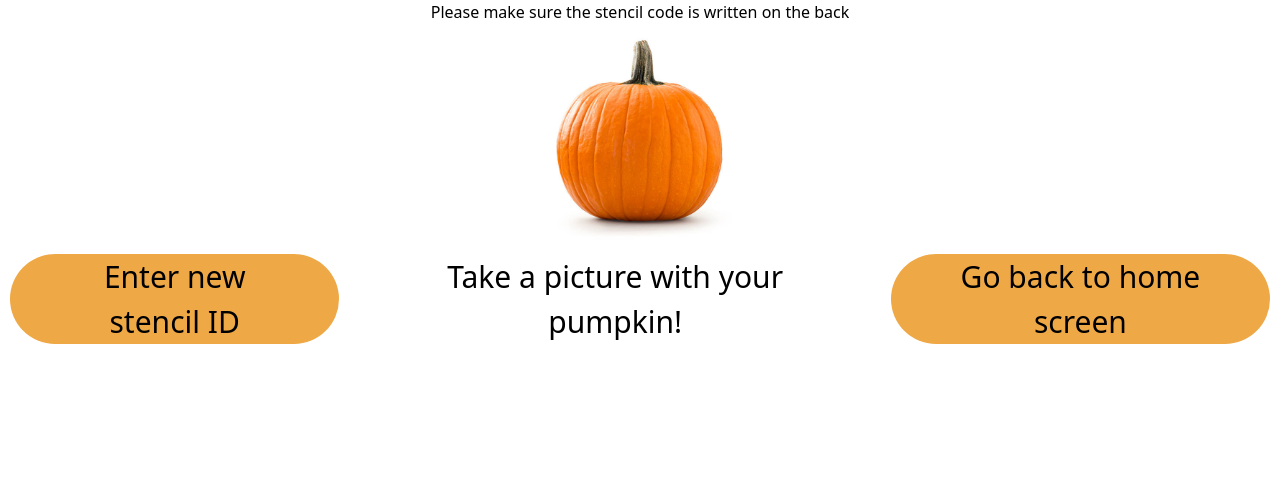
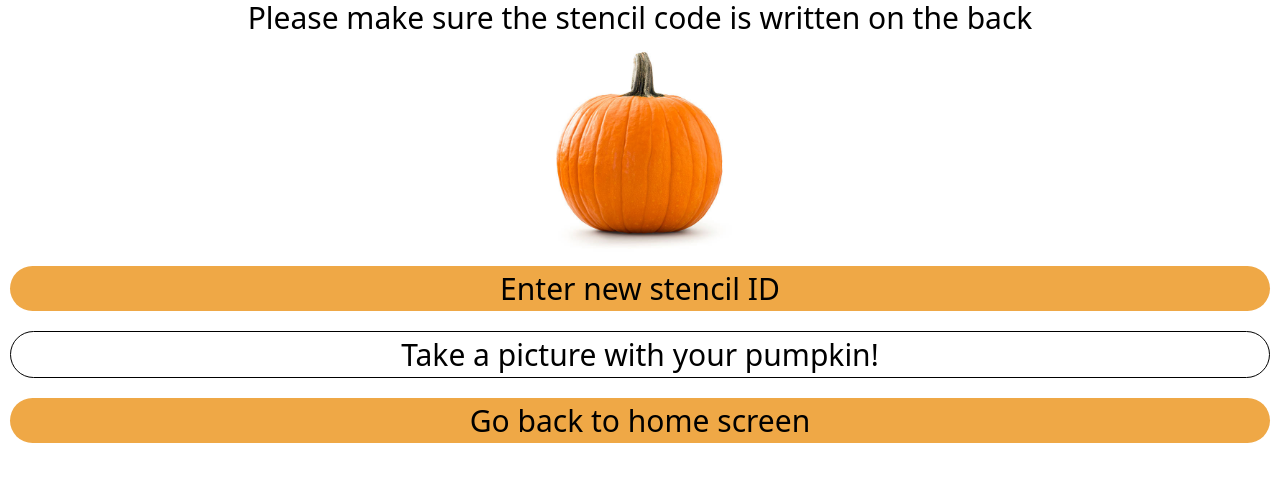
Before and after one commit to kygoben/GourdGuardian, a Next.js app in the folder Frontend/: page /volunteer/end in a window 1280 px wide. Shown: the top 482 px of the page. Built offline with nearby package versions, Linux system fonts and the light colour scheme.

Commit message:
client demo

```diff
--- a/Frontend/src/pages/volunteer/end.js
+++ b/Frontend/src/pages/volunteer/end.js
@@ -12,8 +12,8 @@ function end() {
   };
 
   return (
-    <div className={styles.center}>
-      <h1>Please make sure the stencil code is written on the back</h1>
+    <div className="flex flex-col justify-center">
+      <h1 className="text-center text-3xl">Please make sure the stencil code is written on the back</h1>
       <div className={styles.container}>
         <PumpkinData
           sid={router.query.sid}
@@ -21,8 +21,6 @@ function end() {
           category={router.query.cname}
         ></PumpkinData>
       </div>
-      {/* <Image src={'/pumpkin2.jpg'} alt="sucks" width='400' height='400' /> */}
-      <div className="flex justify-center">
       <button className={styles.button} onClick={callAPI}>
         Enter new stencil ID
       </button>
@@ -33,7 +31,6 @@ function end() {
         Go back to home screen
       </button>
     </div>
-    </div>
   );
 }
 
--- a/Frontend/src/styles/end.module.css
+++ b/Frontend/src/styles/end.module.css
@@ -46,7 +46,10 @@
 
 .buttonNo {
   font-size: 30px;
-  background-color: white;
+  background-color: rgb(255, 255, 255);
+  border-color: black;
+  border-style: solid;
+  border-width: 1px;
   border-radius: 50px;
   cursor: pointer;
   margin: 10px;
--- a/Frontend/tailwind.config.js
+++ b/Frontend/tailwind.config.js
@@ -2,6 +2,7 @@
 module.exports = {
   content: [
     "C:\Users\kygob\Workspace\sddec23-01\Frontend\src\pages\admin\home.js",
+    // "C:\Users\kygob\Workspace\sddec23-01\Frontend\src\pages\volunteer\end.js",
     "./app/**/*.{js,ts,jsx,tsx}",
     "./pages/**/*.{js,ts,jsx,tsx}",
     "./components/**/*.{js,ts,jsx,tsx}",
```
Lines whose indentation alone changed are shown as unchanged.
